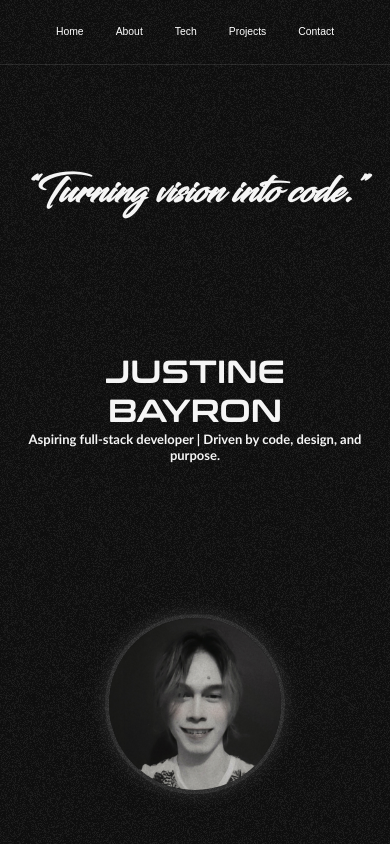
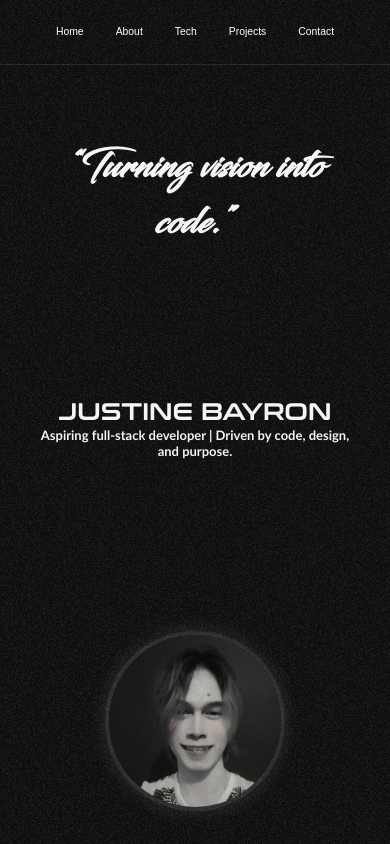
Before and after one commit to LordByron00/Practicum-Portfolio, a React (Vite) app: page / in a window 390 px wide. Shown: the top 844 px of the page. Built offline with nearby package versions, Linux system fonts and the light colour scheme.

Commit message:
a bit of edit

```diff
--- a/src/App.css
+++ b/src/App.css
@@ -368,7 +368,7 @@ body, html, .app {
 /* =================== Responsive Styles =================== */
 @media screen and (max-width: 768px) {
   .full-section {
-    padding: 3rem 1rem;
+    padding: 0rem 2rem;
   }
 
   .navbar {
@@ -386,17 +386,18 @@ body, html, .app {
   .hero {
     flex-direction: column;
     text-align: center;
+    gap: 0rem;
   }
 
   .hero-text {
-    gap: 2rem;
+    gap: 0rem;
     font-size: 1.5rem;
     text-align: center;
   }
 
   .hero-text h1 {
   font-family: conthrax;
-  font-size: 2rem;
+  font-size: 1.5rem;
 }
 
 .hero-text .turn {
@@ -505,6 +506,10 @@ body, html, .app {
 
   }
 
+.project-link {
+  font-size: 0.8rem;
+}
+
   .project-desc {
     width: 100%;
     font-size: 0.95rem;
```
